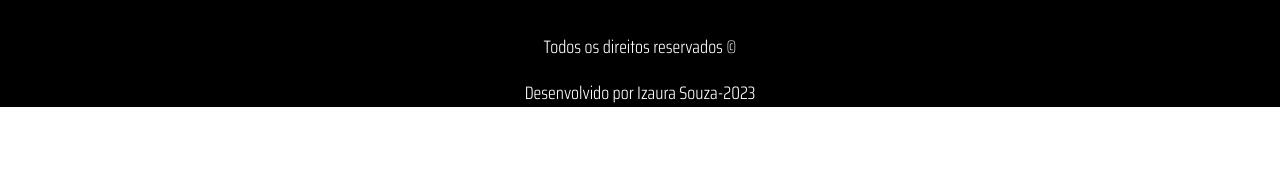
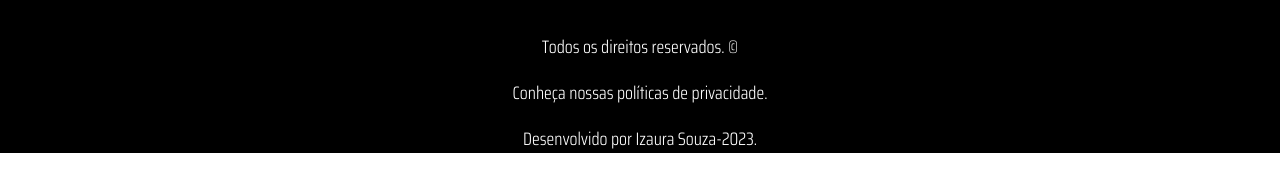
Before and after one commit to izaurahae/Desafio_Parda34-TurmaH, a plain HTML site: page index.html in a window 1280 px wide. Shown: the part 1081-1252 px from the top of the page. Before the commit the page ends 1206 px from the top, so only its background shows below. Drawn offline with Linux system fonts and the light colour scheme.

Commit message:
Alteração do projeto

```diff
--- a/index.html
+++ b/index.html
@@ -65,8 +65,9 @@
         <img src="img/facebook_icon-icons.com_53612.svg">
 
 
-        <P>Todos os direitos reservados &copy;</P>
-        <p>Desenvolvido por Izaura Souza-2023</p>
+        <P>Todos os direitos reservados. &copy;</P>
+        <p>Conheça nossas políticas de privacidade.</p>
+        <p>Desenvolvido por Izaura Souza-2023.</p>
     </div>
 
 
```
